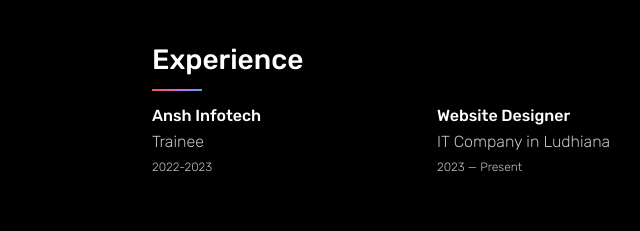
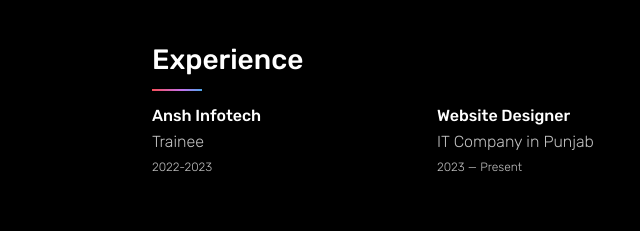
Before and after one commit to iamguri30/portfolio, a plain HTML site: page index.html in a window 1280 px wide. Shown: the part 1540-1771 px from the top of the page, 500-1140 px from the left. Drawn offline with Linux system fonts and the light colour scheme.

Commit message:
Update index.html

```diff
--- a/index.html
+++ b/index.html
@@ -133,7 +133,7 @@
                                     </div>
                                     <div class="col-6">
                                         <h5>Website Designer</h5>
-                                        <p>IT Company in Ludhiana</p>
+                                        <p>IT Company in Punjab</p>
                                         <small>2023 — Present</small>
                                     </div>
                                 </div>
```
